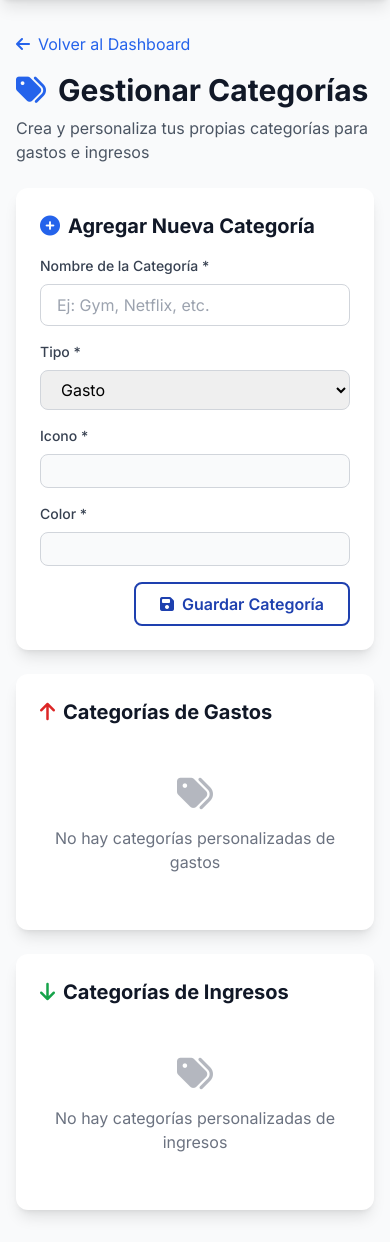
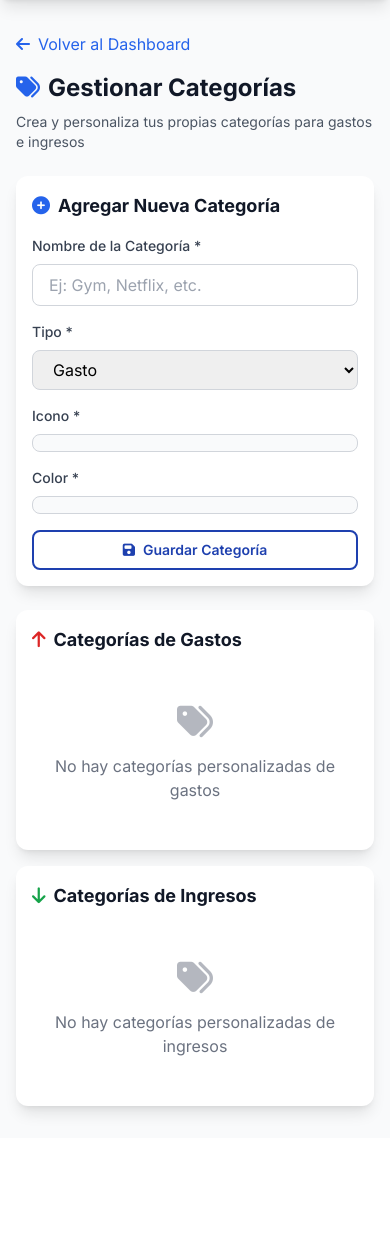
Before and after one commit to hazelhd20/App-Control-Gastos-Personales, a PHP site: template views/manage_categories.php in a window 390 px wide. Shown: the part 64-1306 px from the top of the page. After the commit the page ends 1182 px from the top, so only its background shows below. Run offline with PHP 8.4, Linux system fonts and the light colour scheme; the template is opened without the code that fills it, so the values that code supplies are empty; the visitor is signed in with stand-in values (Sample User, id 1); some libraries are stand-ins or nearby versions.

Commit message:
Ajustes en la interfaz para movil de categorias

```diff
--- a/models/Category.php
+++ b/models/Category.php
@@ -5,7 +5,7 @@
 
 class Category {
     private $conn;
-    private $table = 'expense_categories';
+    private $table = 'categories';
 
     public $id;
     public $user_id;
--- a/models/Transaction.php
+++ b/models/Transaction.php
@@ -225,7 +225,7 @@ class Transaction {
      */
     public function getCategories($user_id = null, $type = 'expense') {
         $query = "SELECT name, icon, color
-                  FROM expense_categories
+                  FROM categories
                   WHERE (user_id = :user_id OR user_id IS NULL)
                   AND type = :type
                   ORDER BY user_id DESC, name ASC";
--- a/views/manage_categories.php
+++ b/views/manage_categories.php
@@ -27,10 +27,10 @@ $flash = getFlashMessage();
                class="text-blue-600 hover:text-blue-700 inline-flex items-center mb-4">
                 <i class="fas fa-arrow-left mr-2"></i>Volver al Dashboard
             </a>
-            <h1 class="text-3xl font-bold text-gray-900">
-                <i class="fas fa-tags mr-3 text-blue-600"></i>Gestionar Categorías
+            <h1 class="text-2xl sm:text-3xl font-bold text-gray-900">
+                <i class="fas fa-tags mr-2 sm:mr-3 text-blue-600"></i>Gestionar Categorías
             </h1>
-            <p class="text-gray-600 mt-2">Crea y personaliza tus propias categorías para gastos e ingresos</p>
+            <p class="text-sm sm:text-base text-gray-600 mt-2">Crea y personaliza tus propias categorías para gastos e ingresos</p>
         </div>
 
         <?php if ($flash): ?>
@@ -50,8 +50,8 @@ $flash = getFlashMessage();
         <?php endif; ?>
 
         <!-- Add New Category Form -->
-        <div class="bg-white rounded-xl shadow-lg p-6 mb-6">
-            <h2 class="text-xl font-bold text-gray-900 mb-4">
+        <div class="bg-white rounded-xl shadow-lg p-4 sm:p-6 mb-6">
+            <h2 class="text-lg sm:text-xl font-bold text-gray-900 mb-4">
                 <i class="fas fa-plus-circle mr-2 text-blue-600"></i>Agregar Nueva Categoría
             </h2>
 
@@ -86,14 +86,14 @@ $flash = getFlashMessage();
                     <label class="block text-sm font-medium text-gray-700 mb-2">
                         Icono *
                     </label>
-                    <div id="iconGrid" class="grid grid-cols-10 gap-2 p-4 border border-gray-300 rounded-lg bg-gray-50 max-h-64 overflow-y-auto">
+                    <div id="iconGrid" class="grid grid-cols-5 sm:grid-cols-6 md:grid-cols-8 lg:grid-cols-10 gap-2 p-2 sm:p-4 border border-gray-300 rounded-lg bg-gray-50 max-h-64 overflow-y-auto">
                         <?php
                         $icons = Category::getIconsByType('expense');
                         foreach ($icons as $icon) {
                             echo '<div class="icon-option cursor-pointer p-2 text-center rounded hover:bg-blue-100 border border-transparent hover:border-blue-500 transition"
                                     data-icon="' . htmlspecialchars($icon) . '"
                                     onclick="selectIcon(this)">
-                                    <i class="fas ' . htmlspecialchars($icon) . ' text-2xl"></i>
+                                    <i class="fas ' . htmlspecialchars($icon) . ' text-xl sm:text-2xl"></i>
                                   </div>';
                         }
                         ?>
@@ -106,11 +106,11 @@ $flash = getFlashMessage();
                     <label class="block text-sm font-medium text-gray-700 mb-2">
                         Color *
                     </label>
-                    <div class="grid grid-cols-10 gap-2 p-4 border border-gray-300 rounded-lg bg-gray-50">
+                    <div class="grid grid-cols-5 sm:grid-cols-6 md:grid-cols-8 lg:grid-cols-10 gap-2 p-2 sm:p-4 border border-gray-300 rounded-lg bg-gray-50">
                         <?php
                         $colors = Category::getColors();
                         foreach ($colors as $color) {
-                            echo '<div class="color-option cursor-pointer w-10 h-10 rounded-full border-2 border-transparent hover:border-gray-600 transition"
+                            echo '<div class="color-option cursor-pointer w-8 h-8 sm:w-10 sm:h-10 rounded-full border-2 border-transparent hover:border-gray-600 transition"
                                     data-color="' . htmlspecialchars($color) . '"
                                     style="background-color: ' . htmlspecialchars($color) . ';"
                                     onclick="selectColor(this)">
@@ -121,8 +121,8 @@ $flash = getFlashMessage();
                     <input type="hidden" id="selected_color" name="color" required>
                 </div>
 
-                <div class="flex justify-end">
-                    <button type="submit" class="btn-primary py-2 px-6 rounded-lg font-semibold">
+                <div class="flex flex-col sm:flex-row justify-end gap-2 sm:gap-0">
+                    <button type="submit" class="btn-primary py-2 px-4 sm:px-6 rounded-lg font-semibold text-sm sm:text-base w-full sm:w-auto">
                         <i class="fas fa-save mr-2"></i>Guardar Categoría
                     </button>
                 </div>
@@ -130,33 +130,33 @@ $flash = getFlashMessage();
         </div>
 
         <!-- Existing Categories -->
-        <div class="grid grid-cols-1 lg:grid-cols-2 gap-6">
+        <div class="grid grid-cols-1 lg:grid-cols-2 gap-4 sm:gap-6">
             <!-- Expense Categories -->
-            <div class="bg-white rounded-xl shadow-lg p-6">
-                <h2 class="text-xl font-bold text-gray-900 mb-4">
+            <div class="bg-white rounded-xl shadow-lg p-4 sm:p-6">
+                <h2 class="text-lg sm:text-xl font-bold text-gray-900 mb-4">
                     <i class="fas fa-arrow-up mr-2 text-red-600"></i>Categorías de Gastos
                 </h2>
 
                 <?php if (!empty($expense_categories)): ?>
                     <div class="space-y-3">
                         <?php foreach ($expense_categories as $cat): ?>
-                            <div class="flex items-center justify-between p-4 bg-red-50 rounded-lg border border-red-200 category-item"
+                            <div class="flex items-center justify-between p-3 sm:p-4 bg-red-50 rounded-lg border border-red-200 category-item"
                                  data-id="<?php echo $cat['id']; ?>"
                                  data-type="<?php echo $cat['type']; ?>"
                                  data-name="<?php echo htmlspecialchars($cat['name']); ?>"
                                  data-icon="<?php echo htmlspecialchars($cat['icon']); ?>"
                                  data-color="<?php echo htmlspecialchars($cat['color']); ?>">
-                                <div class="flex items-center flex-1">
-                                    <i class="fas <?php echo htmlspecialchars($cat['icon']); ?> text-2xl mr-3" style="color: <?php echo htmlspecialchars($cat['color']); ?>;"></i>
-                                    <span class="font-medium text-gray-900"><?php echo htmlspecialchars($cat['name']); ?></span>
+                                <div class="flex items-center flex-1 min-w-0">
+                                    <i class="fas <?php echo htmlspecialchars($cat['icon']); ?> text-xl sm:text-2xl mr-2 sm:mr-3 flex-shrink-0" style="color: <?php echo htmlspecialchars($cat['color']); ?>;"></i>
+                                    <span class="font-medium text-gray-900 truncate text-sm sm:text-base"><?php echo htmlspecialchars($cat['name']); ?></span>
                                 </div>
-                                <div class="flex items-center space-x-2">
+                                <div class="flex items-center space-x-1 sm:space-x-2 flex-shrink-0 ml-2">
                                     <button onclick="editCategory(this)"
-                                            class="p-2 text-blue-600 hover:bg-blue-100 rounded-lg transition">
+                                            class="p-2 sm:p-2 text-blue-600 hover:bg-blue-100 rounded-lg transition text-sm sm:text-base">
                                         <i class="fas fa-edit"></i>
                                     </button>
                                     <button onclick="deleteCategory(<?php echo $cat['id']; ?>)"
-                                            class="p-2 text-red-600 hover:bg-red-100 rounded-lg transition">
+                                            class="p-2 sm:p-2 text-red-600 hover:bg-red-100 rounded-lg transition text-sm sm:text-base">
                                         <i class="fas fa-trash"></i>
                                     </button>
                                 </div>
@@ -172,31 +172,31 @@ $flash = getFlashMessage();
             </div>
 
             <!-- Income Categories -->
-            <div class="bg-white rounded-xl shadow-lg p-6">
-                <h2 class="text-xl font-bold text-gray-900 mb-4">
+            <div class="bg-white rounded-xl shadow-lg p-4 sm:p-6">
+                <h2 class="text-lg sm:text-xl font-bold text-gray-900 mb-4">
                     <i class="fas fa-arrow-down mr-2 text-green-600"></i>Categorías de Ingresos
                 </h2>
 
                 <?php if (!empty($income_categories)): ?>
                     <div class="space-y-3">
                         <?php foreach ($income_categories as $cat): ?>
-                            <div class="flex items-center justify-between p-4 bg-green-50 rounded-lg border border-green-200 category-item"
+                            <div class="flex items-center justify-between p-3 sm:p-4 bg-green-50 rounded-lg border border-green-200 category-item"
                                  data-id="<?php echo $cat['id']; ?>"
                                  data-type="<?php echo $cat['type']; ?>"
                                  data-name="<?php echo htmlspecialchars($cat['name']); ?>"
                                  data-icon="<?php echo htmlspecialchars($cat['icon']); ?>"
                                  data-color="<?php echo htmlspecialchars($cat['color']); ?>">
-                                <div class="flex items-center flex-1">
-                                    <i class="fas <?php echo htmlspecialchars($cat['icon']); ?> text-2xl mr-3" style="color: <?php echo htmlspecialchars($cat['color']); ?>;"></i>
-                                    <span class="font-medium text-gray-900"><?php echo htmlspecialchars($cat['name']); ?></span>
+                                <div class="flex items-center flex-1 min-w-0">
+                                    <i class="fas <?php echo htmlspecialchars($cat['icon']); ?> text-xl sm:text-2xl mr-2 sm:mr-3 flex-shrink-0" style="color: <?php echo htmlspecialchars($cat['color']); ?>;"></i>
+                                    <span class="font-medium text-gray-900 truncate text-sm sm:text-base"><?php echo htmlspecialchars($cat['name']); ?></span>
                                 </div>
-                                <div class="flex items-center space-x-2">
+                                <div class="flex items-center space-x-1 sm:space-x-2 flex-shrink-0 ml-2">
                                     <button onclick="editCategory(this)"
-                                            class="p-2 text-blue-600 hover:bg-blue-100 rounded-lg transition">
+                                            class="p-2 sm:p-2 text-blue-600 hover:bg-blue-100 rounded-lg transition text-sm sm:text-base">
                                         <i class="fas fa-edit"></i>
                                     </button>
                                     <button onclick="deleteCategory(<?php echo $cat['id']; ?>)"
-                                            class="p-2 text-red-600 hover:bg-red-100 rounded-lg transition">
+                                            class="p-2 sm:p-2 text-red-600 hover:bg-red-100 rounded-lg transition text-sm sm:text-base">
                                         <i class="fas fa-trash"></i>
                                     </button>
                                 </div>
@@ -215,9 +215,9 @@ $flash = getFlashMessage();
 </div>
 
 <!-- Edit Category Modal -->
-<div id="editModal" class="fixed inset-0 bg-black bg-opacity-50 hidden items-center justify-center z-50">
-    <div class="bg-white rounded-xl shadow-xl p-8 max-w-2xl w-full mx-4 max-h-screen overflow-y-auto">
-        <h3 class="text-2xl font-bold text-gray-900 mb-6">
+<div id="editModal" class="fixed inset-0 bg-black bg-opacity-50 hidden items-center justify-center z-50 p-4">
+    <div class="bg-white rounded-xl shadow-xl p-4 sm:p-6 lg:p-8 max-w-2xl w-full max-h-[90vh] overflow-y-auto">
+        <h3 class="text-xl sm:text-2xl font-bold text-gray-900 mb-4 sm:mb-6">
             <i class="fas fa-edit mr-2 text-blue-600"></i>Editar Categoría
         </h3>
 
@@ -236,14 +236,14 @@ $flash = getFlashMessage();
                 <label class="block text-sm font-medium text-gray-700 mb-2">
                     Icono *
                 </label>
-                <div id="editIconGrid" class="grid grid-cols-10 gap-2 p-4 border border-gray-300 rounded-lg bg-gray-50 max-h-64 overflow-y-auto">
+                <div id="editIconGrid" class="grid grid-cols-5 sm:grid-cols-6 md:grid-cols-8 lg:grid-cols-10 gap-2 p-2 sm:p-4 border border-gray-300 rounded-lg bg-gray-50 max-h-64 overflow-y-auto">
                     <?php
                     $icons = Category::getIconsByType('expense');
                     foreach ($icons as $icon) {
                         echo '<div class="icon-option cursor-pointer p-2 text-center rounded hover:bg-blue-100 border border-transparent hover:border-blue-500 transition"
                                 data-icon="' . htmlspecialchars($icon) . '"
                                 onclick="selectEditIcon(this)">
-                                <i class="fas ' . htmlspecialchars($icon) . ' text-2xl"></i>
+                                <i class="fas ' . htmlspecialchars($icon) . ' text-xl sm:text-2xl"></i>
                               </div>';
                     }
                     ?>
@@ -255,11 +255,11 @@ $flash = getFlashMessage();
                 <label class="block text-sm font-medium text-gray-700 mb-2">
                     Color *
                 </label>
-                <div class="grid grid-cols-10 gap-2 p-4 border border-gray-300 rounded-lg bg-gray-50">
+                <div class="grid grid-cols-5 sm:grid-cols-6 md:grid-cols-8 lg:grid-cols-10 gap-2 p-2 sm:p-4 border border-gray-300 rounded-lg bg-gray-50">
                     <?php
                     $colors = Category::getColors();
                     foreach ($colors as $color) {
-                        echo '<div class="color-option cursor-pointer w-10 h-10 rounded-full border-2 border-transparent hover:border-gray-600 transition"
+                        echo '<div class="color-option cursor-pointer w-8 h-8 sm:w-10 sm:h-10 rounded-full border-2 border-transparent hover:border-gray-600 transition"
                                 data-color="' . htmlspecialchars($color) . '"
                                 style="background-color: ' . htmlspecialchars($color) . ';"
                                 onclick="selectEditColor(this)">
@@ -270,12 +270,12 @@ $flash = getFlashMessage();
                 <input type="hidden" id="edit_selected_color" name="color" required>
             </div>
 
-            <div class="flex justify-end space-x-4">
+            <div class="flex flex-col sm:flex-row justify-end gap-2 sm:gap-4 sm:space-x-4">
                 <button type="button" onclick="closeEditModal()"
-                        class="px-6 py-2 border border-gray-300 rounded-lg text-gray-700 hover:bg-gray-100 transition">
+                        class="px-4 sm:px-6 py-2 border border-gray-300 rounded-lg text-gray-700 hover:bg-gray-100 transition text-sm sm:text-base w-full sm:w-auto">
                     Cancelar
                 </button>
-                <button type="submit" class="btn-primary py-2 px-6 rounded-lg font-semibold">
+                <button type="submit" class="btn-primary py-2 px-4 sm:px-6 rounded-lg font-semibold text-sm sm:text-base w-full sm:w-auto">
                     <i class="fas fa-save mr-2"></i>Guardar Cambios
                 </button>
             </div>
@@ -422,7 +422,7 @@ function updateIconGrid() {
         div.className = 'icon-option cursor-pointer p-2 text-center rounded hover:bg-blue-100 border border-transparent hover:border-blue-500 transition';
         div.dataset.icon = icon;
         div.onclick = function() { selectIcon(this); };
-        div.innerHTML = '<i class="fas ' + icon + ' text-2xl"></i>';
+        div.innerHTML = '<i class="fas ' + icon + ' text-xl sm:text-2xl"></i>';
         grid.appendChild(div);
     });
 
@@ -554,12 +554,34 @@ document.getElementById('categoryForm').addEventListener('submit', function(e) {
 <style>
 .icon-option {
     transition: all 0.2s ease;
+    min-width: 44px; /* Minimum touch target size */
+    min-height: 44px;
 }
 
 .icon-option.selected-icon,
 .icon-option.selected-edit-icon {
     transition: all 0.2s ease;
 }
+
+.color-option {
+    min-width: 44px; /* Minimum touch target size for mobile */
+    min-height: 44px;
+}
+
+@media (min-width: 640px) {
+    .color-option {
+        min-width: 40px;
+        min-height: 40px;
+    }
+}
+
+/* Improve touch targets on mobile */
+@media (max-width: 640px) {
+    .category-item button {
+        min-width: 44px;
+        min-height: 44px;
+    }
+}
 </style>
 
 <?php require_once __DIR__ . '/../includes/footer.php'; ?>
```
Also changed, not shown: CUSTOM_CATEGORIES_IMPLEMENTATION.md (+5 -6 lines), IMPLEMENTACION_COMPLETA.md (+14 -10 lines), RESUMEN_IMPLEMENTACION.md (+3 -3 lines), database.sql (+29 -21 lines), migrations/001_add_custom_categories.sql (deleted), migrations/001_add_custom_categories_manual.sql (deleted), migrations/002_update_icons_to_fontawesome.sql (added), migrations/003_rename_table_to_categories.sql (added), migrations/README_MIGRATIONS.md (added).
